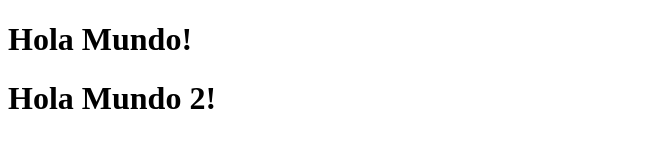
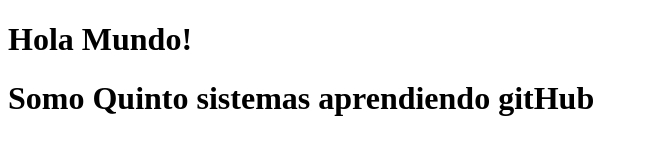
Before and after one commit to AdminEdison/App-web-gitHub, a plain HTML site: page index.html in a window 1280 px wide. Shown: the whole page, without its empty margins (0-648 px from the left). Drawn offline with Linux system fonts and the light colour scheme.

Commit message:
modificar linea

```diff
--- a/index.html
+++ b/index.html
@@ -6,6 +6,6 @@
 </head>
 <body>
     <h1>Hola Mundo!</h1>
-    <h1>Hola Mundo 2!</h1>
+    <h1>Somo Quinto sistemas aprendiendo gitHub</h1>
 </body>
 </html>
```
